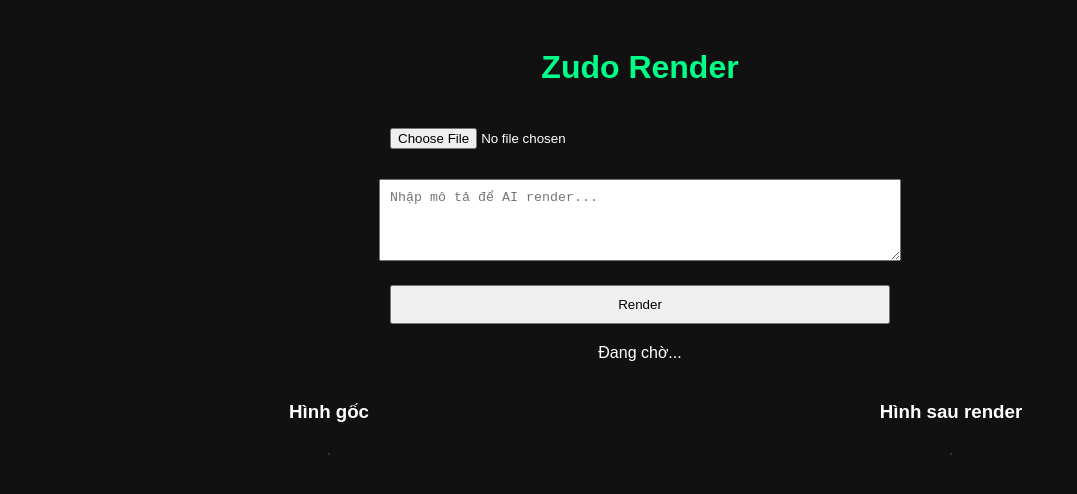
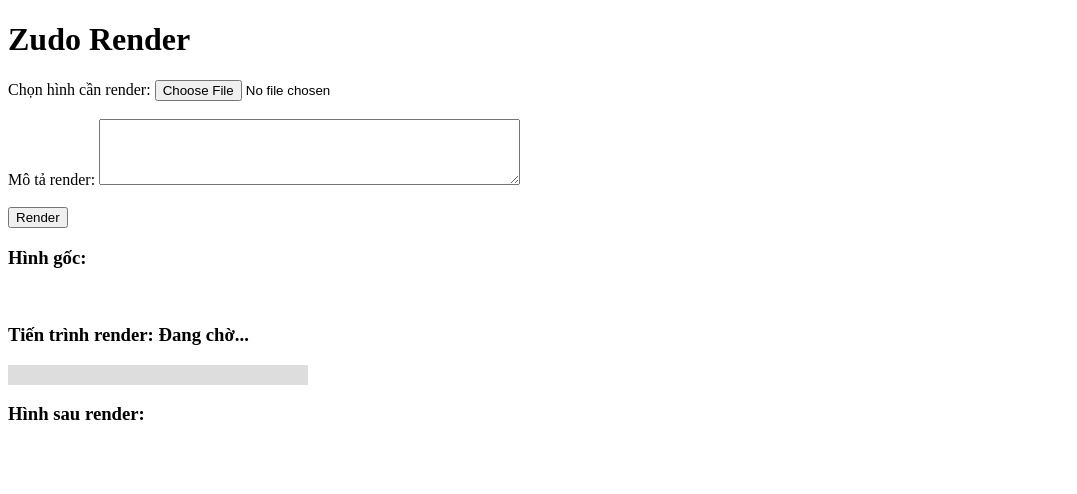
Before and after one commit to mrzudov/zudo-render, a plain HTML site: page frontend/index.html in a window 1280 px wide. Shown: the whole page, without its empty margins (0-1077 px from the left). Drawn offline with Linux system fonts and the light colour scheme.

Commit message:
Update index.html

```diff
--- a/frontend/index.html
+++ b/frontend/index.html
@@ -4,34 +4,31 @@
   <meta charset="UTF-8" />
   <meta name="viewport" content="width=device-width, initial-scale=1.0"/>
   <title>Zudo Render</title>
-  <style>
-    body { font-family: Arial; background: #111; color: #fff; text-align: center; padding: 20px; }
-    h1 { color: #00ff88; }
-    input, textarea, button { margin: 10px; padding: 10px; width: 80%; max-width: 500px; }
-    .images { display: flex; justify-content: center; gap: 20px; flex-wrap: wrap; margin-top: 20px; }
-    .images div { flex: 1; }
-    img { max-width: 100%; border: 1px solid #333; }
-    #progress { margin-top: 10px; }
-  </style>
 </head>
 <body>
   <h1>Zudo Render</h1>
+
   <form id="render-form">
-    <input type="file" id="image" accept="image/*" required><br>
-    <textarea id="prompt" rows="4" placeholder="Nhập mô tả để AI render..." required></textarea><br>
+    <label for="image">Chọn hình cần render:</label>
+    <input type="file" id="image" name="image" required><br><br>
+
+    <label for="prompt">Mô tả render:</label>
+    <textarea id="prompt" name="prompt" rows="4" cols="50" required></textarea><br><br>
+
     <button type="submit">Render</button>
   </form>
-  <div id="progress">Đang chờ...</div>
-  <div class="images">
-    <div>
-      <h3>Hình gốc</h3>
-      <img id="original-img" src="" alt=""/>
-    </div>
-    <div>
-      <h3>Hình sau render</h3>
-      <img id="result-img" src="" alt=""/>
-    </div>
+
+  <h3>Hình gốc:</h3>
+  <img id="original-image" src="" width="300"/>
+
+  <h3>Tiến trình render: <span id="progress-text">Đang chờ...</span></h3>
+  <div id="progress-container" style="width: 300px; background: #ddd;">
+    <div id="progress-bar" style="height: 20px; width: 0%; background: green;"></div>
   </div>
+
+  <h3>Hình sau render:</h3>
+  <img id="result-image" src="" width="300"/>
+
   <script src="script.js"></script>
 </body>
 </html>
```
